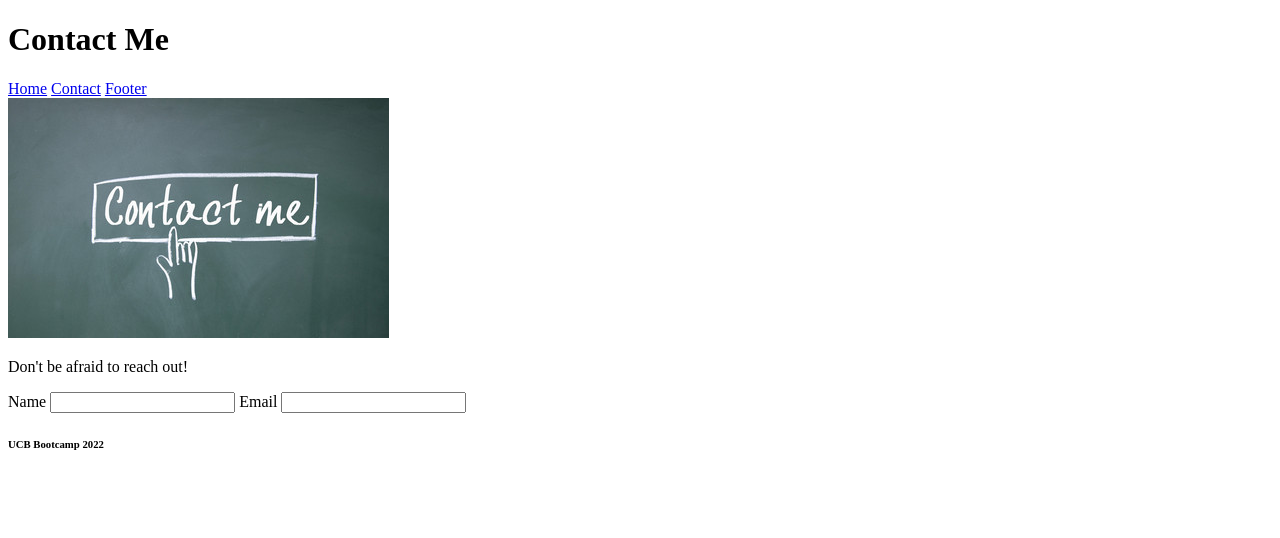
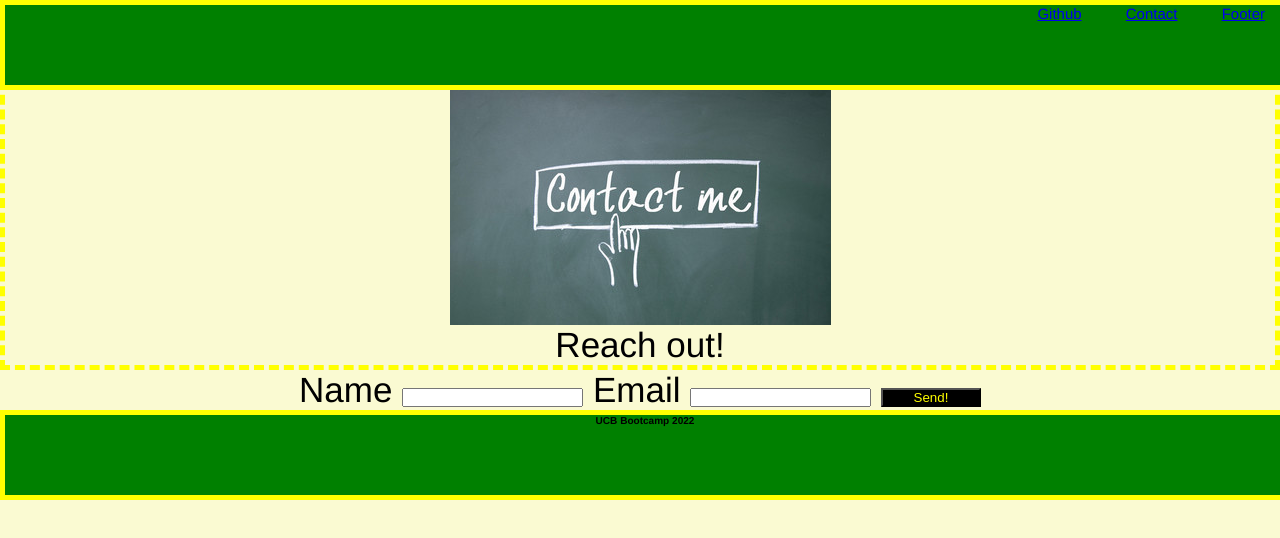
Before and after one commit to teedaa/mini-project, a plain HTML site: page index.html in a window 1280 px wide. Drawn offline with Linux system fonts and the light colour scheme.

Commit message:
Add style using CSS

```diff
--- a/index.html
+++ b/index.html
@@ -5,25 +5,37 @@
     <meta http-equiv="X-UA-Compatible" content="IE=edge">
     <meta name="viewport" content="width=device-width, initial-scale=1.0">
     <title>Contact form</title>
-    <link rel="stylesheet" type="text/css" href="styles.css"/>
+    <link rel="stylesheet" type="text/css" href="style.css"/>
 </head>
 <body>
     <header>
-        <h1>Contact Me</h1>
-        <div class="topnav">
-            <a href="#home">Home</a>
-            <a href="#contact">Contact</a>
-            <a href="#footer">Footer</a>
-        </div>
+        <nav class="text-right">
+            <ul>
+                <li><a href="github.com/teedaa">Github</a></li>
+                <li><a href="#contact">Contact</a></li>
+                <li><a href="#footer">Footer</a></li>
+            </ul>
+        </nav>
     </header>
 
-   <img src="contact-me.jpeg" alt="Chalkboard with Contact me written in a box">
-        <p>Don't be afraid to reach out!</p>
+<main>
+    <h1 class="text-center">Contact Me</h1>
+    <figure>
+      <img src="contact-me.jpeg" alt="Chalkboard with Contact me written in a box">
+        <figcaption class="text-center">Reach out! </figcaption>
+    </figure>
 
-    <label for="#contact">Name</label>
-        <input type="text" id="name" minlength="0" maxlength="20">
-    <label for="#contact">Email</label>
-        <input type="text" id="email" minlength="0" maxlength="40"
-    <footer><h6>UCB Bootcamp 2022</h6></footer>
+    <section>
+    <form id="contact-form">
+     <label for="#contact">Name</label>
+        <input type="text" id="name">
+     <label for="#contact">Email</label>
+        <input type="text" id="email">
+
+        <button type="Submit">Send!</button>
+    </form>
+</section>
+</main>
+    <footer class="text-center"><h6>UCB Bootcamp 2022</h6></footer>
 </body>
 </html>
--- a/style.css
+++ b/style.css
@@ -0,0 +1,53 @@
+*{
+     margin: 0;
+     padding: 0;
+}
+body {
+    position: relative;
+    font-family: 'Franklin Gothic Medium', 'Arial Narrow', Arial, sans-serif;
+    font-size: 35px;
+    background-color: lightgoldenrodyellow;
+}
+
+figure {
+    margin-bottom 0;
+    border: 5px dashed yellow;
+}
+
+img {
+    display: block;
+    margin: auto;
+}
+
+li{
+    display: inline;
+    padding: 20px;
+}
+button {
+    height: 50 px;
+    width: 100px;
+    background-color: black;
+    color: yellow;
+
+}
+.text-center {
+    text-align: center;
+}
+
+.text-right {
+    text-align: right;
+}
+
+form {
+    text-align: center;
+}
+
+header,
+footer{
+    height: 80px;
+    width: 100%;
+    border: 5px solid yellow;
+    background-color: green;
+    position:absolute;
+    font-size: 15px;
+}
```
